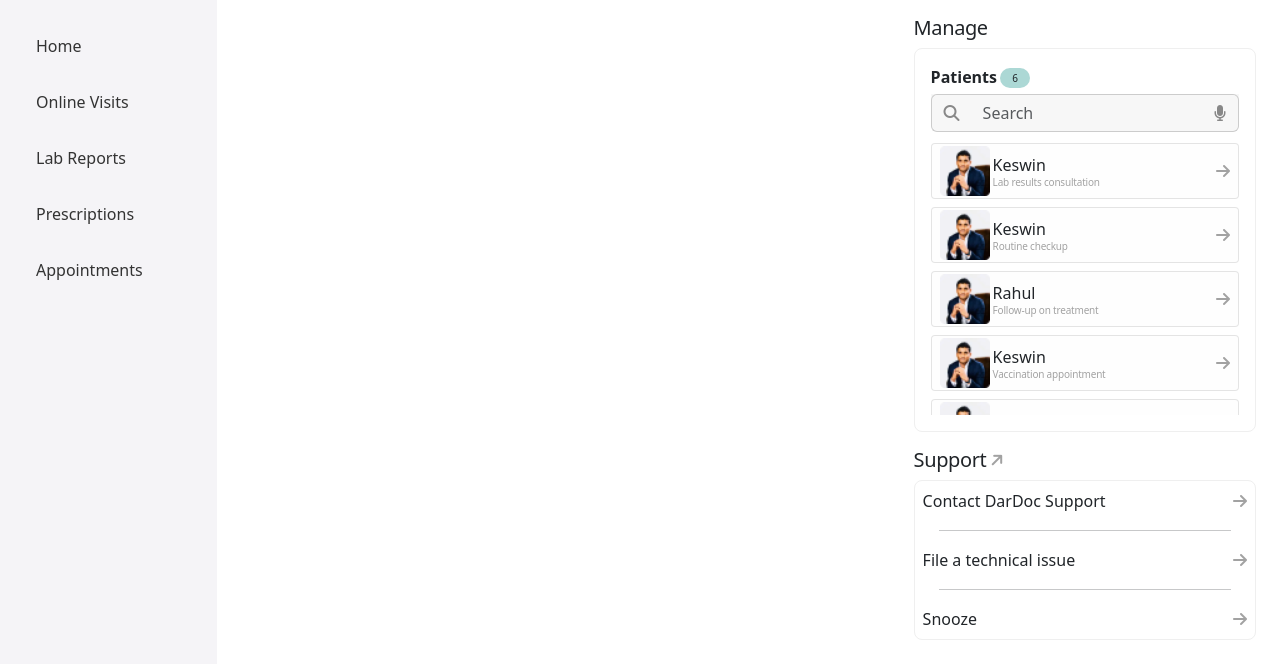
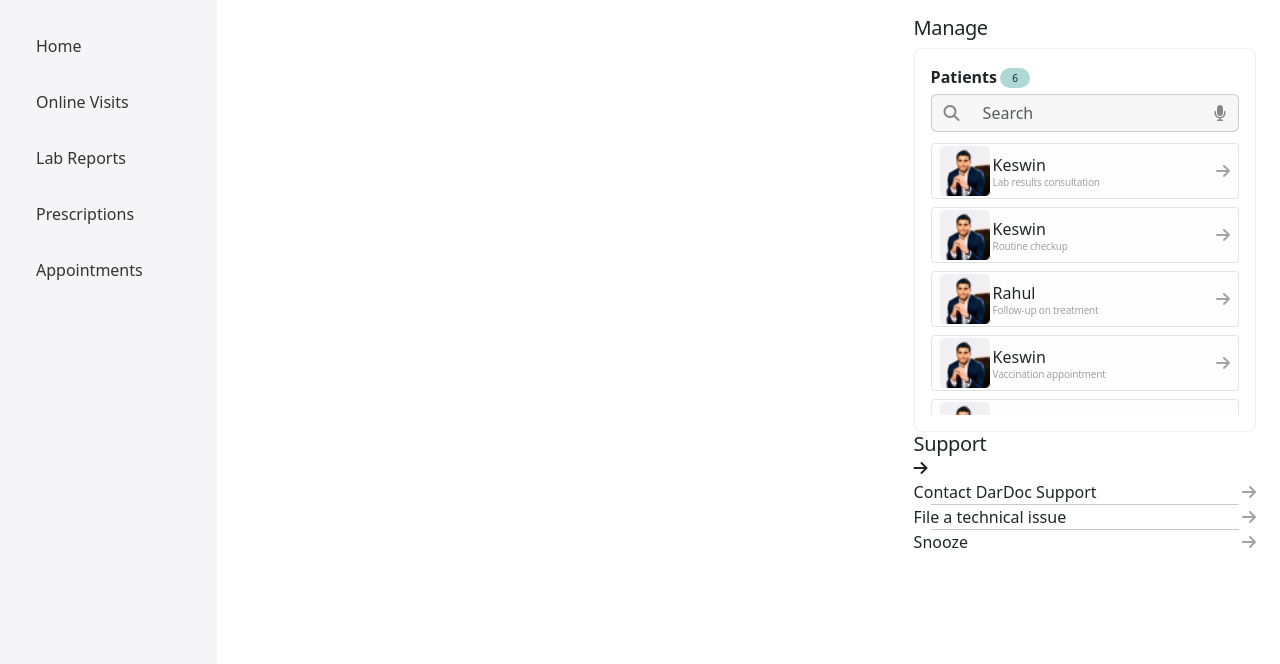
Before and after one commit to ayush27gupta/dardoc, a React (Create React App) app: page / in a window 1280 px wide. Shown: the top 664 px of the page. Built offline with nearby package versions, Linux system fonts and the light colour scheme.

Commit message:
Changes added for making support as generic

```diff
--- a/src/components/home/managePanel/support/Support.jsx
+++ b/src/components/home/managePanel/support/Support.jsx
@@ -1,47 +1,45 @@
 import React from "react";
-import "./support.css";
-const Support = () => {
+import PropTypes from "prop-types";
+
+const Support = (props) => {
+  const { items } = props;
+
   return (
-    <>
     <div className="support-container-ins">
       <div className="support-header">
         <div className="header-title">Support</div>
         <div>
-            <i class="fa fa-arrow-right arrow-rotate"></i>
+          <i className="fa fa-arrow-right arrow-rotate"></i>
         </div>
       </div>
       <div className="support-cards">
+        {items.map((item, index) => (
+          <React.Fragment key={index}>
             <div className="support-card">
               <div className="d-flex justify-content-between align-items-center">
-              <div>Contact DarDoc Support</div>
+                <div>{item.title}</div>
                 <div>
-                <i class="fa fa-arrow-right" style={{ color: "#a2a2a2" }}></i>
+                  <i
+                    className="fa fa-arrow-right"
+                    style={{ color: "#a2a2a2" }}
+                  ></i>
                 </div>
               </div>
             </div>
-          <hr className="width-90 m-auto" />
-
-          <div className="support-card">
-            <div className="d-flex justify-content-between align-items-center">
-              <div>File a technical issue</div>
-              <div>
-                <i class="fa fa-arrow-right" style={{ color: "#a2a2a2" }}></i>
+            {index < items.length - 1 && <hr className="width-90 m-auto" />}
+          </React.Fragment>
+        ))}
       </div>
     </div>
-          </div>
-          <hr className="width-90 m-auto" />
-          <div className="support-card">
-            <div className="d-flex justify-content-between align-items-center">
-              <div>Snooze</div>
-              <div>
-                <i class="fa fa-arrow-right" style={{ color: "#a2a2a2" }}></i>
-              </div>
-            </div>
-          </div>
-        </div>
-      </div>
-    </>
   );
 };
 
+Support.propTypes = {
+  items: PropTypes.arrayOf(
+    PropTypes.shape({
+      title: PropTypes.string.isRequired,
+    })
+  ).isRequired,
+};
+
 export default Support;
--- a/src/components/home/panels/RightPanel.jsx
+++ b/src/components/home/panels/RightPanel.jsx
@@ -4,6 +4,12 @@ import Patients from "../managePanel/patients/Patients";
 import Support from "../managePanel/support/Support";
 
 const RightPanel = () => {
+  const supportItems = [
+    { title: "Contact DarDoc Support" },
+    { title: "File a technical issue" },
+    { title: "Snooze" },
+  ];
+
   return (
     <div className="main-right">
       <div className="manage-header header-title">Manage</div>
@@ -13,7 +19,7 @@ const RightPanel = () => {
           <Patients />
         </div>
         <div className="support-container">
-          <Support />
+          <Support items={supportItems} />
         </div>
       </div>
     </div>
```
Also changed, not shown: src/components/home/appointments/AppointmentCards.jsx (+4 -4 lines). Lines whose indentation alone changed are shown as unchanged.
